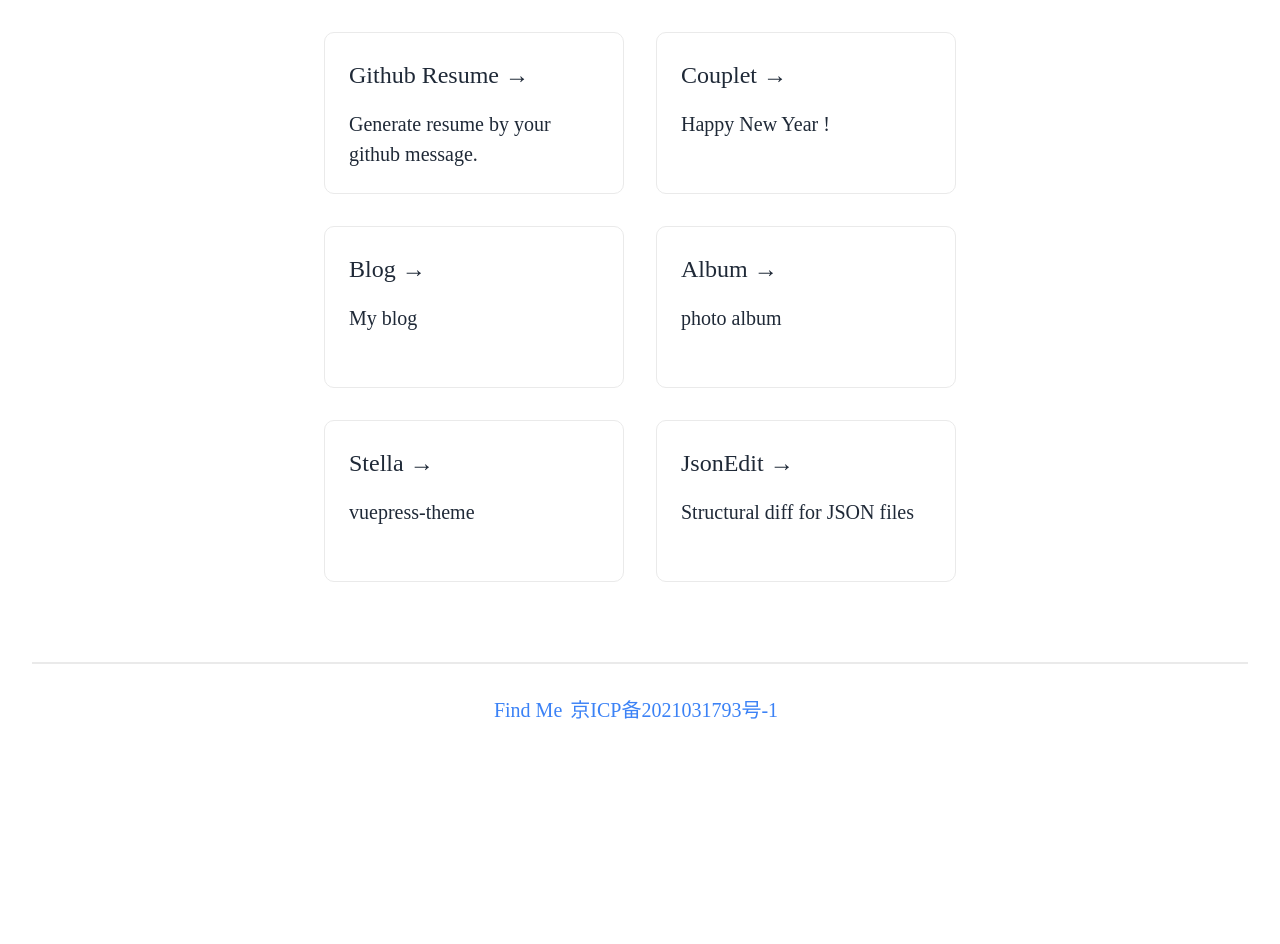
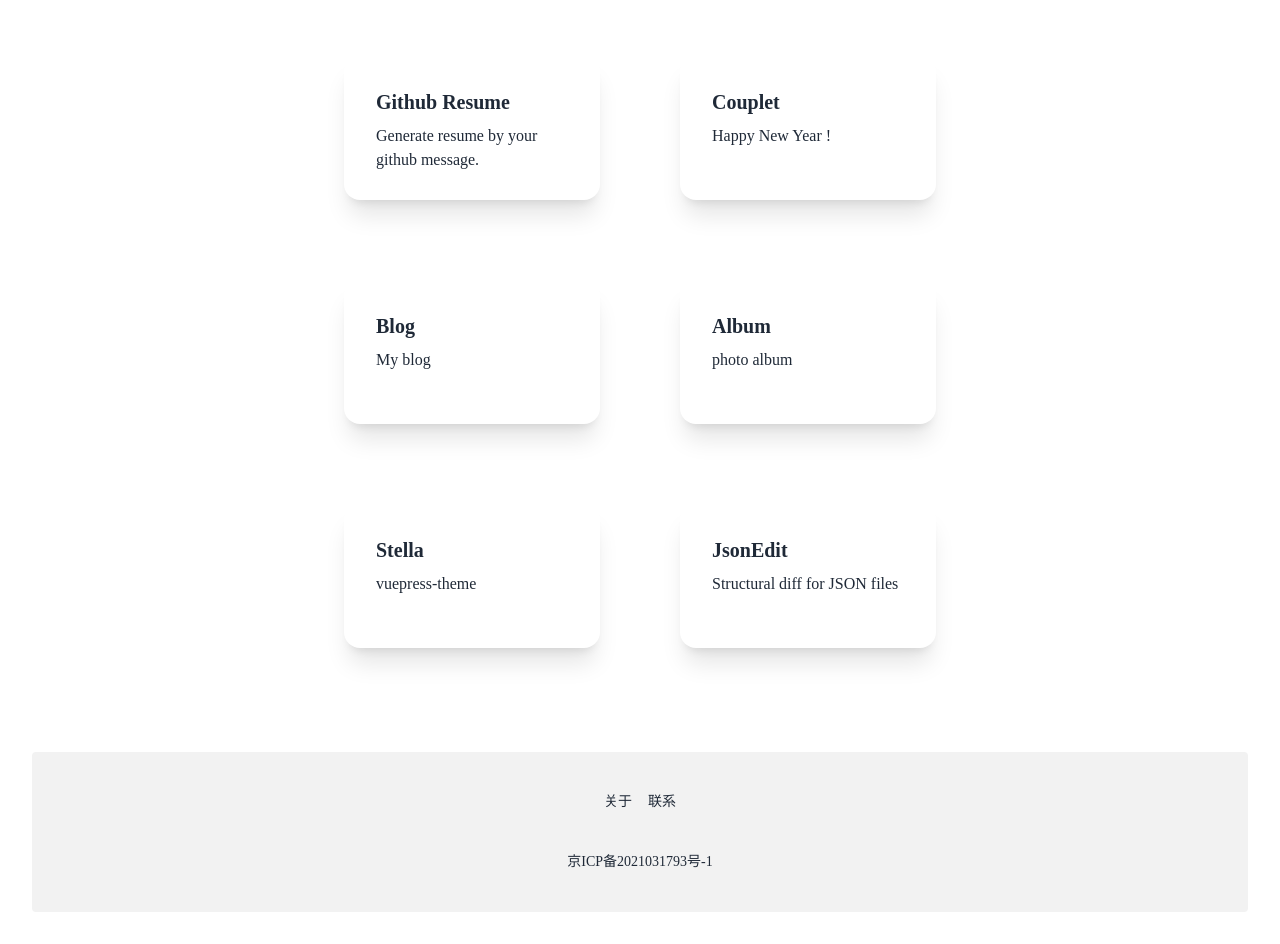
Before and after one commit to SHUAXINDIARY/Toys, a Next.js app: page / in a window 1280 px wide. Shown: the part 300-1244 px from the top of the page. Before the commit the page ends 1056 px from the top, so only its background shows below. Built offline with nearby package versions, Linux system fonts and the light colour scheme.

Commit message:
feat: 重构首页

```diff
--- a/pages/index.tsx
+++ b/pages/index.tsx
@@ -3,27 +3,50 @@
 import Link from "next/link";
 import { useState } from "react";
 import Loading from "react-loading";
-import styles from "../styles/Home.module.css";
-import { HomeCardProps } from "../types";
+import { HomeCardProps, STATUS } from "../types";
 import { CardDataList } from "../utils/constant";
 
-const HomeCard = ({ title, desc, url, openNewTag = true }: HomeCardProps) => {
+const HomeCard = ({
+    title,
+    desc,
+    url,
+    openNewTag = true,
+    status,
+}: HomeCardProps) => {
     const [loading, setLoading] = useState(false);
     const isA = ["http", "https"].includes(url.split(":")[0]);
+    if (status === STATUS.RENOVATED) {
+        return (
+            <div
+                className="card w-64 h-36 m-10 bg-base-50 shadow-xl cursor-not-allowed tooltip"
+                data-tip="装修中">
+                <div className="card-body">
+                    <h2 className="card-title">{title}</h2>
+                    <p className="text-left">{desc}</p>
+                </div>
+            </div>
+        );
+    }
     if (isA) {
         return (
-            <a href={url} target={openNewTag ? "_blank" : ""} rel="noreferrer">
-                <div className={styles.card}>
-                    <>
-                        <h2>{title} &rarr;</h2>
+            <a
+                className="cursor-pointer"
+                href={url}
+                target={openNewTag ? "_blank" : ""}
+                rel="noreferrer">
+                <div
+                    className="card w-64 h-36 m-10 bg-base-100 shadow-xl hover:bg-base-200"
+                    onClick={(_) => setLoading(true)}>
+                    <div className="card-body">
+                        <h2 className="card-title">{title}</h2>
                         <p>{desc}</p>
-                    </>
+                    </div>
                 </div>
             </a>
         );
     }
     return (
-        <div className="relative">
+        <div className="relative cursor-pointer">
             {loading && (
                 <Loading
                     type="spinningBubbles"
@@ -32,11 +55,13 @@
                 />
             )}
             <Link href={url} passHref>
-                <div className={styles.card} onClick={() => setLoading(true)}>
-                    <>
-                        <h2>{title} &rarr;</h2>
+                <div
+                    className="card w-64 h-36 m-10 bg-base-100 shadow-xl hover:bg-base-200"
+                    onClick={(_) => setLoading(true)}>
+                    <div className="card-body">
+                        <h2 className="card-title">{title}</h2>
                         <p>{desc}</p>
-                    </>
+                    </div>
                 </div>
             </Link>
         </div>
@@ -47,7 +72,7 @@
     return (
         <div className="py-8 px-8">
             <Head>
-                <title>提效小工具</title>
+                <title>Some experiments</title>
                 <meta
                     name="description"
                     content="Generated by create next app"
@@ -78,7 +103,64 @@
                     })}
                 </div>
             </main>
-            <footer className="flex flex-1 pt-8 px-0 border-t-2 border-solid border-[#eaeaea] justify-center items-center">
+            <footer className="footer footer-center p-10 bg-base-200 text-base-content rounded">
+                <div className="grid grid-flow-col gap-4">
+                    <a
+                        className="link link-hover"
+                        href="https://shuaxindiary.cn/about/"
+                        target="_blank">
+                        关于
+                    </a>
+                    <a
+                        className="link link-hover"
+                        href="mailto:shuaxinjs@qq.com"
+                        target="_blank">
+                        联系
+                    </a>
+                </div>
+                {/* <div>
+                    <div className="grid grid-flow-col gap-4">
+                        <a>
+                            <svg
+                                xmlns="http://www.w3.org/2000/svg"
+                                width="24"
+                                height="24"
+                                viewBox="0 0 24 24"
+                                className="fill-current">
+                                <path d="M24 4.557c-.883.392-1.832.656-2.828.775 1.017-.609 1.798-1.574 2.165-2.724-.951.564-2.005.974-3.127 1.195-.897-.957-2.178-1.555-3.594-1.555-3.179 0-5.515 2.966-4.797 6.045-4.091-.205-7.719-2.165-10.148-5.144-1.29 2.213-.669 5.108 1.523 6.574-.806-.026-1.566-.247-2.229-.616-.054 2.281 1.581 4.415 3.949 4.89-.693.188-1.452.232-2.224.084.626 1.956 2.444 3.379 4.6 3.419-2.07 1.623-4.678 2.348-7.29 2.04 2.179 1.397 4.768 2.212 7.548 2.212 9.142 0 14.307-7.721 13.995-14.646.962-.695 1.797-1.562 2.457-2.549z"></path>
+                            </svg>
+                        </a>
+                        <a>
+                            <svg
+                                xmlns="http://www.w3.org/2000/svg"
+                                width="24"
+                                height="24"
+                                viewBox="0 0 24 24"
+                                className="fill-current">
+                                <path d="M19.615 3.184c-3.604-.246-11.631-.245-15.23 0-3.897.266-4.356 2.62-4.385 8.816.029 6.185.484 8.549 4.385 8.816 3.6.245 11.626.246 15.23 0 3.897-.266 4.356-2.62 4.385-8.816-.029-6.185-.484-8.549-4.385-8.816zm-10.615 12.816v-8l8 3.993-8 4.007z"></path>
+                            </svg>
+                        </a>
+                        <a>
+                            <svg
+                                xmlns="http://www.w3.org/2000/svg"
+                                width="24"
+                                height="24"
+                                viewBox="0 0 24 24"
+                                className="fill-current">
+                                <path d="M9 8h-3v4h3v12h5v-12h3.642l.358-4h-4v-1.667c0-.955.192-1.333 1.115-1.333h2.885v-5h-3.808c-3.596 0-5.192 1.583-5.192 4.615v3.385z"></path>
+                            </svg>
+                        </a>
+                    </div>
+                </div> */}
+                <div>
+                    <p>
+                        <a href="https://beian.miit.gov.cn/" target="_blank">
+                            京ICP备2021031793号-1
+                        </a>
+                    </p>
+                </div>
+            </footer>
+            {/* <footer className="flex flex-1 pt-8 px-0 border-t-2 border-solid border-[#eaeaea] justify-center items-center">
                 <a
                     href="https://github.com/SHUAXINDIARY"
                     target="_blank"
@@ -92,7 +174,7 @@
                     target="_blank">
                     京ICP备2021031793号-1
                 </a>
-            </footer>
+            </footer> */}
         </div>
     );
 };
--- a/styles/Home.module.css
+++ /dev/null
@@ -1,40 +0,0 @@
-
-.card {
-  min-height: 162px;
-  min-width: 300px;
-  cursor: pointer;
-  margin: 1rem;
-  padding: 1.5rem;
-  text-align: left;
-  color: inherit;
-  text-decoration: none;
-  border: 1px solid #eaeaea;
-  border-radius: 10px;
-  transition: color 0.15s ease, border-color 0.15s ease;
-  max-width: 300px;
-}
-
-.card:hover,
-.card:focus,
-.card:active {
-  color: #0070f3;
-  border-color: #0070f3;
-}
-
-.card h2 {
-  margin: 0 0 1rem 0;
-  font-size: 1.5rem;
-}
-
-.card p {
-  margin: 0;
-  font-size: 1.25rem;
-  line-height: 1.5;
-}
-
-@media (max-width: 600px) {
-  .grid {
-    width: 100%;
-    flex-direction: column;
-  }
-}
--- a/types/index.ts
+++ b/types/index.ts
@@ -1,5 +1,12 @@
 import { AppProps } from "next/app";
 import { ReactElement, ReactNode } from "react";
+
+export enum STATUS {
+    // 运行中
+    RUNING = "running",
+    // 装修中
+    RENOVATED = "renovated",
+}
 
 export type LayoutType = {
     getLayout?: (page: ReactElement) => ReactNode;
@@ -31,6 +38,7 @@
     desc?: string;
     // 打开新标签页
     openNewTag?: Boolean;
+    status?: STATUS;
 };
 
 export type UserInfoProps = {
--- a/utils/constant.ts
+++ b/utils/constant.ts
@@ -1,5 +1,5 @@
 import { Email, Github, Twitter, Website } from "../public/svg";
-import { HomeCardProps, UserInfoProps } from "../types/index";
+import { HomeCardProps, STATUS, UserInfoProps } from "../types/index";
 
 export const panelColors: string[] = [
     // "#fdf4ff",
@@ -41,6 +41,7 @@
         title: "Album",
         url: "/album",
         desc: "photo album",
+        status: STATUS.RENOVATED,
     },
     {
         title: "Stella",
```
